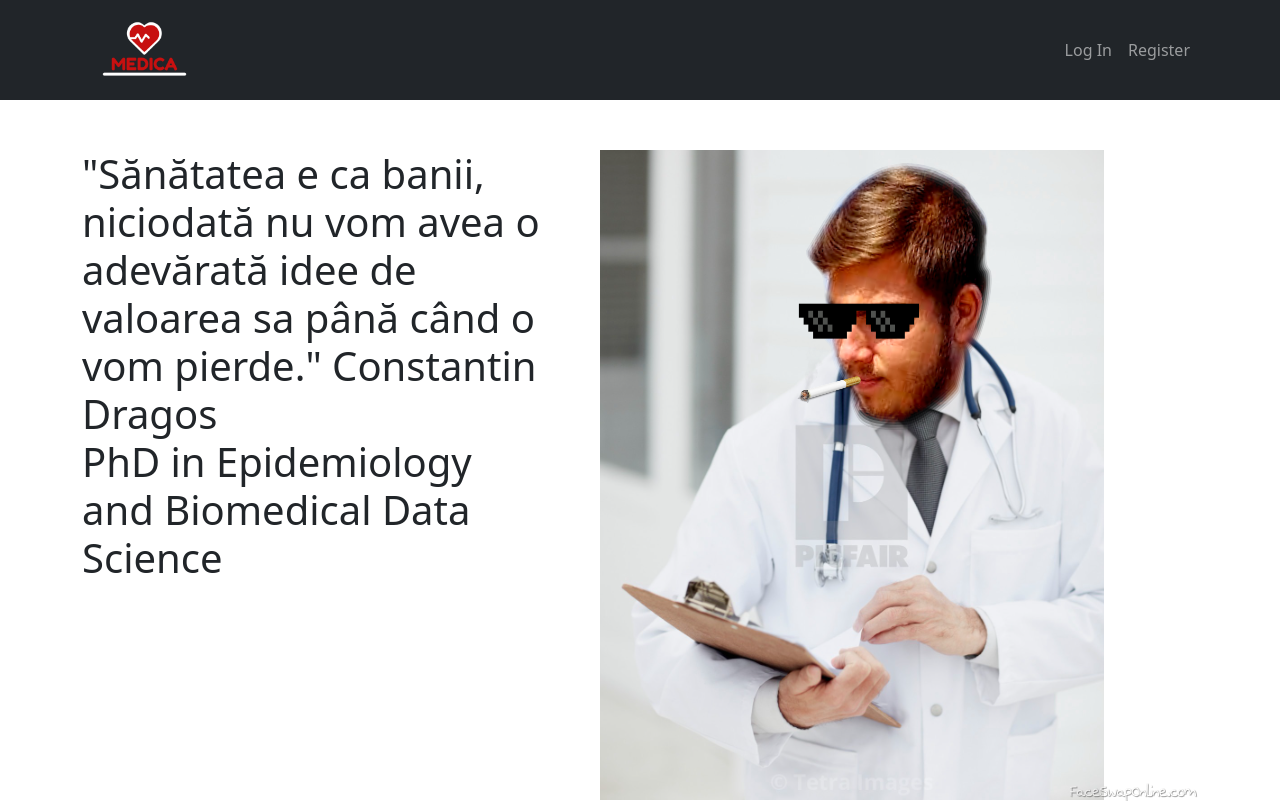
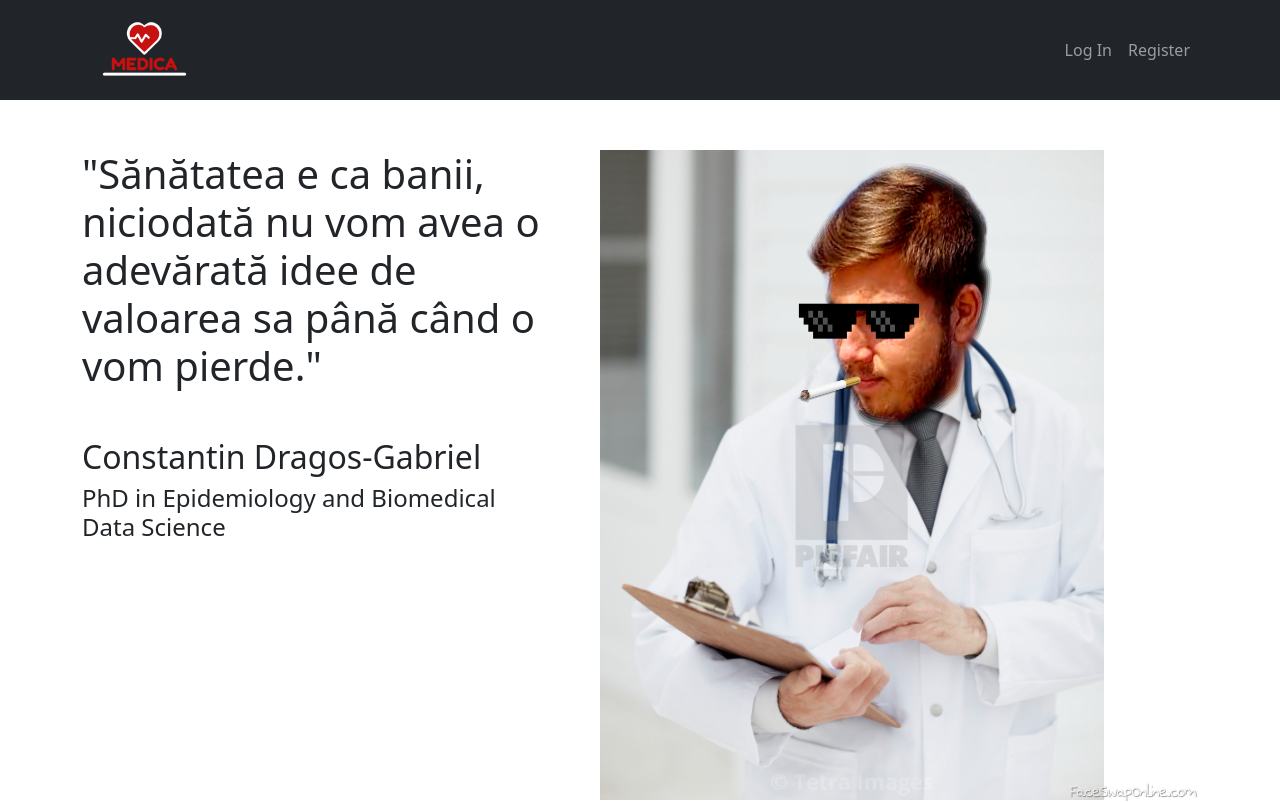
Before and after one commit to andycarl2014/MEDICA, a React (Create React App) app: page /#/home in a window 1280 px wide. Built offline with nearby package versions, Linux system fonts and the light colour scheme; no server answers.

Commit message:
2stchange

```diff
--- a/src/App.js
+++ b/src/App.js
@@ -6,6 +6,7 @@ import Login from './Components/Login/Login';
 import Navbarr from './Components/Navbar/Navbar';
 import Profile from './Components/Profile/Profile';
 import Register from './Components/Register/Register';
+
 class App extends React.Component {
 	render() {
 		return (
--- a/src/Components/Home/Home.js
+++ b/src/Components/Home/Home.js
@@ -6,10 +6,13 @@ class Home extends React.Component {
 			<div className='mijloc'>
 				<h1>
 					"Sănătatea e ca banii, niciodată nu vom avea o adevărată idee de
-					valoarea sa până când o vom pierde." Constantin Dragos
+					valoarea sa până când o vom pierde." <br />
 					<br />
-					PhD in Epidemiology and Biomedical Data Science
+					<h2>Constantin Dragos-Gabriel</h2>
+					<h4>PhD in Epidemiology and Biomedical Data Science</h4>
 				</h1>
+				<br />
+
 				<img src={eu} alt='tot eu' />
 			</div>
 		);
```
